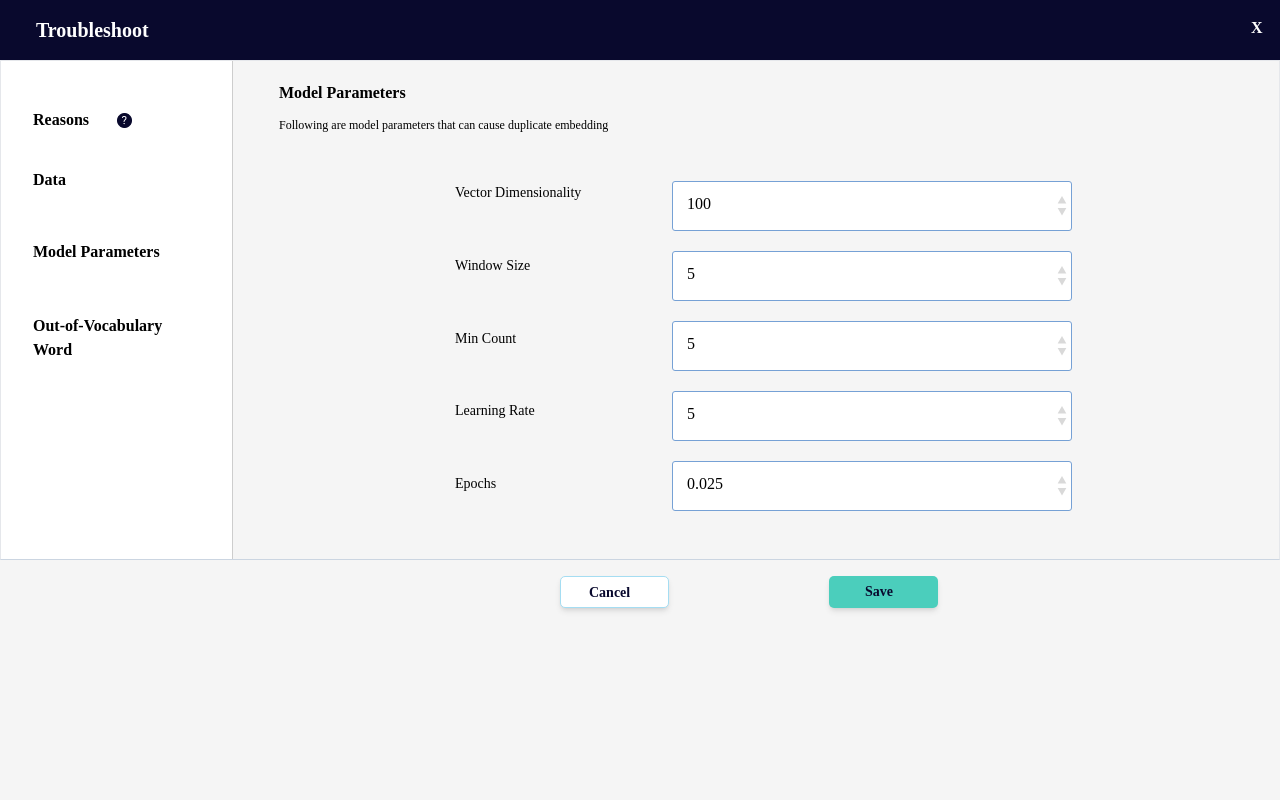
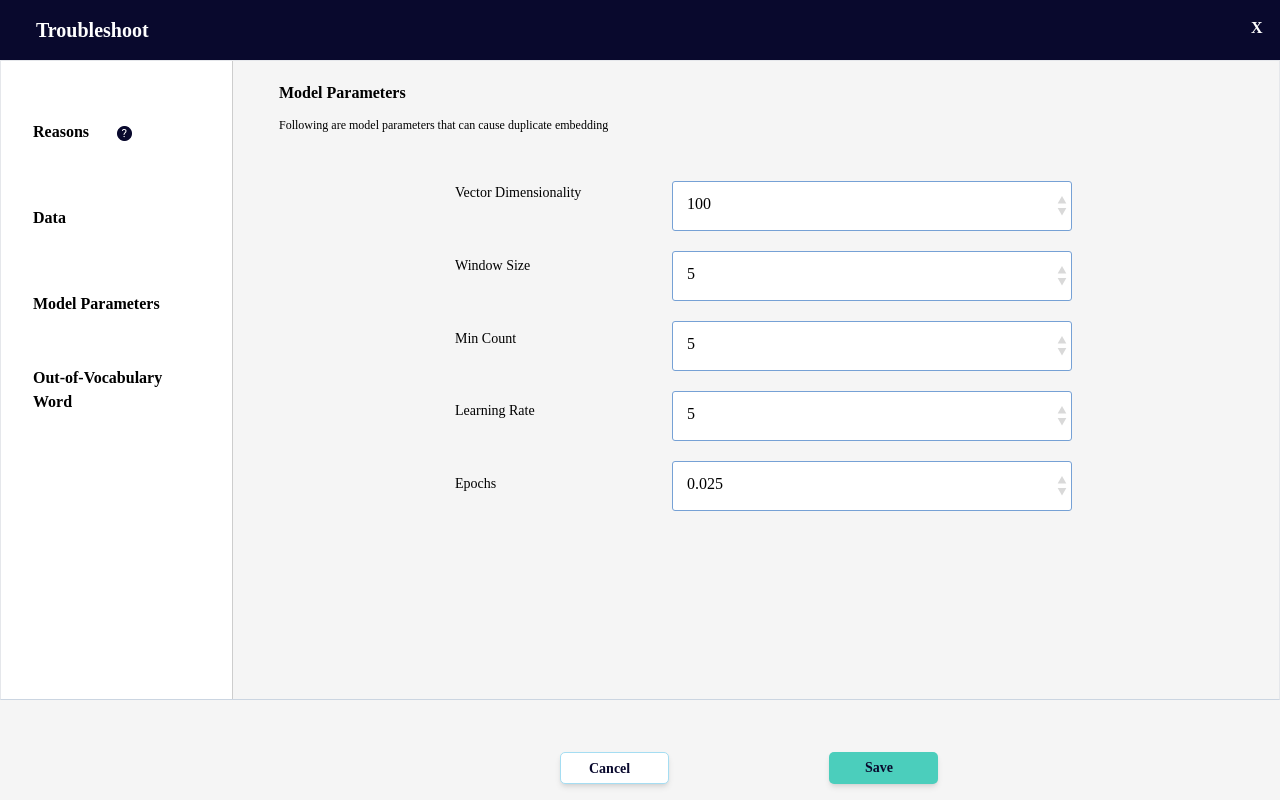
Before and after one commit to Shinmt/miniResponsivePj, a React (Vite) app: page /troubleshoot in a window 1280 px wide. Built offline with nearby package versions, Linux system fonts and the light colour scheme.

Commit message:
231123_refixed

```diff
--- a/src/Components/HomePage.jsx
+++ b/src/Components/HomePage.jsx
@@ -1,6 +1,6 @@
-// eslint-disable-next-line no-unused-vars
 import React, { useState } from 'react'
 import { Link } from 'react-router-dom'
+// eslint-disable-next-line no-unused-vars
 
 const HomePage = () => {
   return (
@@ -13,11 +13,11 @@ const HomePage = () => {
                 </div>
                 <div className='headline-X'>X</div>
             </div>
-
         </div>
 
+        <div className='h-4/5'>
         {/* linked button */}
-        <div className=' flex flex-col lg:mt-2 sm:mt-1 sm:mr-4'>
+        <div className=' flex flex-col lg:pt-2 sm:pt-1 sm:mr-4'>
             <div className=' grid grid-flow-col justify-end gap-4 sm:gap-2'>
                 <Link to='/troubleshoot'>
                     <button className='lg:w-[141px] sm:w-full sm:px-1 btn-text bg-white border border-CTA-color shadow-md'>Toubleshoot</button>
@@ -29,22 +29,22 @@ const HomePage = () => {
         </div>
 
         {/*box */}
-        <div className='flex w-full h-fit lg:mt-4 sm:mt-3 justify-center lg:mb-7 sm:mb-9'>
-        <div className='flex flex-col '>
+        <div className='flex w-full h-fit justify-center pt-8'>
+        <div className='flex flex-col'>
             {/* left items */}
             <div className=' grid grid-flow-row absolute lg:ml-32 sm:ml-10 text-left'>
-                <label className='label-text'>Source Name*</label>
-                <label className='label-text'>Source Type*</label>
-                <label className='label-text'>Engine*</label>
-                <label className='label-text'>Access*</label>
+                <label className='label-text '>Source Name*</label>
+                <label className='label-text '>Source Type*</label>
+                <label className='label-text '>Engine*</label>
+                <label className='label-text '>Access*</label>
                 <label className='label-text lg:pt-6 sm:pt-5'>Location*</label>
                 <label className='label-text lg:pt-3 sm:pt-5'>Authentication*</label>
-                <label className='label-text lg:pt-2'>Database Name*</label>
+                <label className='label-text '>Database Name*</label>
             </div>
 
             {/* right items */}
             <div className=' grid grid-flow-row static text-left lg:pl-80 sm:pl-56'>
-                <text className='input-text lg:w-[380px] sm:w-[280px] mb-9'>Flower Dataset</text>
+                <text className='input-text lg:w-[380px] sm:w-[280px] mb-7'>Flower Dataset</text>
                 <text className='w-[26px] text-sm font-normal mb-9'>SQL</text>
                 <text className='w-[26px] text-sm font-normal mb-7'>MySQL</text>
                 <div className=' grid grid-flow-col h-[65px]'>
@@ -57,21 +57,21 @@ const HomePage = () => {
                 <div className=' lg:w-[380px] sm:w-[280px] grid grid-cols-2 lg:gap-[14px] sm:gap-5 mb-5'>
                 <div className=' flex flex-col'>
                     <h4 className=' font-mono text-sm font-bold text-[#868686]'>host</h4>
-                    <text className=' lg:w-[180px] sm:w-[130px] px-4 font-normal text-sm bg-[#EAF0F6] pt-[7px] pb-1.5 rounded-[3px]'>10.100.100.84</text>
+                    <text className=' lg:w-[182px] sm:w-[130px] px-4 font-normal text-sm bg-[#EAF0F6] pt-[7px] pb-1.5 rounded-[3px]'>10.100.100.84</text>
                 </div>
                 <div className=' flex flex-col'>
                     <h4 className=' font-mono text-sm font-bold text-[#868686]'>Port</h4>
-                    <text className='lg:w-[180px] sm:w-[130px] px-4 font-normal text-sm bg-[#EAF0F6] pt-[7px] pb-1.5 rounded-[3px]'>1107</text>
+                    <text className='lg:w-[182px] sm:w-[130px] px-4 font-normal text-sm bg-[#EAF0F6] pt-[7px] pb-1.5 rounded-[3px]'>1107</text>
                 </div>
                 </div>
                 <div className=' lg:w-[380px] sm:w-[280px] grid grid-cols-2 lg:gap-[14px] sm:gap-5'>
                 <div className=' flex flex-col'>
                     <h4 className=' font-mono text-sm font-bold text-[#868686]'>User Name</h4>
-                    <text className='lg:w-[180px] sm:w-[130px] px-4 font-normal text-sm bg-[#EAF0F6] pt-[7px] pb-1.5 mb-8 rounded-[3px]'>Anna</text>
+                    <text className='lg:w-[182px] sm:w-[130px] px-4 font-normal text-sm bg-[#EAF0F6] pt-[7px] pb-1.5 mb-8 rounded-[3px]'>Anna</text>
                 </div>
                 <div className=' flex flex-col'>
                     <h4 className=' font-mono text-sm font-bold text-[#868686]'>Password</h4>
-                    <text className='lg:w-[180px] sm:w-[130px] px-4 font-normal text-sm bg-[#EAF0F6] pt-[7px] pb-1.5 mb-8 rounded-[3px]'>**********
+                    <text className='lg:w-[182px] sm:w-[130px] px-4 font-normal text-sm bg-[#EAF0F6] pt-[7px] pb-1.5 mb-8 rounded-[3px]'>**********
                     <svg className='float-right lg:mt-1.5 sm:mt-1 lg:mr-1' xmlns="http://www.w3.org/2000/svg" width="12" height="9" viewBox="0 0 12 9" fill="none">
                             <path d="M6 0C3.27273 0 0.943636 1.866 0 4.5C0.943636 7.134 3.27273 9 6 9C8.72727 9 11.0564 7.134 12 4.5C11.0564 1.866 8.72727
                             0 6 0ZM6 7.5C4.49455 7.5 3.27273 6.156 3.27273 4.5C3.27273 2.844 4.49455 1.5 6 1.5C7.50545 1.5 8.72727 2.844 8.72727 4.5C8.72727 6.156 7.50545 7.5 6 7.5ZM6 2.7C5.09455 2.7 4.36364 3.504 4.36364 4.5C4.36364 5.496 5.09455 6.3 6 6.3C6.90545 6.3 7.63636 5.496 7.63636 4.5C7.63636 3.504 6.90545 2.7 6 2.7Z" fill="black"/>
@@ -84,14 +84,16 @@ const HomePage = () => {
 
         </div>
         </div>
+        </div>
         {/* footer button */}
-        <div className='flex flex-col justify-center'>
+        <div className=' absolute inset-x-0 bottom-0 py-4 flex flex-col justify-center'>
             <footer className=' footer grid grid-flow-col lg:gap-40 sm:gap-20'>
                 <button onClick={() => {alert('Are you sure to cancel?');}} className='footer-btn lg:px-[29px] sm:px-4 bg-white border border-Skyblue'>Cancel</button>
                 <button onClick={() => {alert('Continue your process!');}} className='footer-btn lg:px-[23px] sm:px-3 bg-CTA-color'>Continue</button>
             </footer>
         </div>
-        </div>
+
+    </div>
   )
 }
 
--- a/src/Components/Troubleshoot.jsx
+++ b/src/Components/Troubleshoot.jsx
@@ -1,8 +1,10 @@
 /* eslint-disable no-unused-vars */
-import React from 'react'
+import React, { useState } from 'react'
 import { Link } from 'react-router-dom';
 
 const Troubleshoot = () => {
+  const [selectPage, setSelectPage] = useState('modelpara');
+
   return (
     <div className='main'>
       {/* headlinebar */}
@@ -17,24 +19,61 @@ const Troubleshoot = () => {
         </div>
       </div>
 
-      <div className=' h-[500px] flex flex-grow border border-b-slate-300'>
+      <div className=' h-4/5 flex flex-grow border border-b-slate-300'>
 
       {/* sidebar */}
       <div className='lg:w-[232px] sm:w-40 h-auto bg-white border-r border-[#CDCDCD]'>
         <div className=' flex flex-col lg:pt-[47px] sm:pt-7 justify-center lg:gap-y-9 sm:gap-y-5'>
-          <button onClick={() => {alert('REASONS!!!');}} className=' grid grid-cols-2 lg:gap-x-0 sm:gap-x-5 items-center hover:bg-[#09092D] hover:text-white '>
-          <text className=' sidebar-text'>Reasons</text>
-          <button onClick={() => {alert('Do you need some help?');}}><img src='/img/Q.png' className=' w-[15px] h-[15px] text-base' /></button>
+          <button onClick={(e) => {
+            setSelectPage(e.target.id);
+            alert('REASONS!');
+          }}
+          id='reason'
+          className={ setSelectPage === 'reason'
+          ? 'grid grid-cols-2 lg:gap-x-0 sm:gap-x-7 items-center bg-[#09092D] text-white'
+          : 'grid grid-cols-2 lg:gap-x-0 sm:gap-x-7 items-center hover:bg-[#09092D] hover:text-white' }>
+            <text className=' sidebar-text pt-3'>Reasons</text>
+            <img src='/img/Q.png' className=' w-[15px] h-[15px] text-base'/>
           </button>
-        <text onClick={() => {alert('DATA!!!');}} className=' sidebar-text hover:bg-[#09092D] hover:text-white '>Data</text>
-        <text onClick={() => {alert('This is where we are viewing...');}} className=' h-[50px] sidebar-text hover:bg-[#09092D] hover:text-white py-3'>Model Parameters</text>
-        <text onClick={() => {alert('Out-of-Vocabulary Word~');}} className=' sidebar-text hover:bg-[#09092D] hover:text-white '>Out-of-Vocabulary Word</text>
+
+        <text
+        onClick={(e) => {
+          setSelectPage(e.target.id);
+          alert('DATA!');
+        }}
+        id='data'
+        className={ setSelectPage === 'data'
+        ? 'sidebar-text bg-[#09092D] text-white py-3'
+        : 'sidebar-text hover:bg-[#09092D] hover:text-white py-3'}
+        >Data</text>
+
+        <text
+        onClick={(e) => {
+        setSelectPage(e.target.id);
+        alert('This is the page we are viewing....');
+        }}
+        id='modelpara'
+        className={ setSelectPage === 'modelpara'
+        ? 'sidebar-text bg-[#09092D] text-white py-3'
+        : 'sidebar-text hover:bg-[#09092D] hover:text-white py-3'}
+        >Model Parameters</text>
+
+        <text
+        onClick={(e) => {
+        setSelectPage(e.target.id);
+        alert('Hmphhhh!!!');
+        }}
+        id='vocab'
+        className={ setSelectPage === 'vocab'
+        ? 'sidebar-text bg-[#09092D] text-white'
+        : 'sidebar-text hover:bg-[#09092D] hover:text-white'}
+        >Out-of-Vocabulary Word</text>
+
         </div>
       </div>
 
-      <div className=' h-auto lg:pl-[46px] sm:pl-5 lg:mt-5 sm:mt-8'> {/* lg:mt-5 sm:mt-8 */}
-
-      {/* heading and paragraph */}
+      <div className=' lg:pl-[46px] sm:pl-5 lg:mt-5 sm:mt-8'>
+        {/*heading and paragraph */}
         <h1 className='text-black font-bold text-base '>Model Parameters</h1>
         <p className=' pt-3 font-normal text-sm sm:text-xs'>Following are model parameters that can cause duplicate embedding</p>
 
@@ -99,7 +138,7 @@ const Troubleshoot = () => {
 
       </div>
       {/* footer button */}
-      <div className=' flex flex-col justify-center lg:px-60 sm:mx-80 py-4'>
+      <div className=' absolute inset-x-0 bottom-0 flex flex-col justify-center lg:px-60 sm:mx-80 py-4'>
             <footer className=' footer lg:gap-40 sm:gap-8 grid grid-flow-col '>
                 <button onClick={() => {alert('Are you sure to cancel?');}} className='footer-btn lg:px-7 sm:px-4 bg-white border border-Skyblue'>Cancel</button>
                 <button onClick={() => {alert('Successfully save your data!');}} className='footer-btn lg:px-9 sm:px-6 bg-CTA-color'>Save</button>
--- a/src/index.css
+++ b/src/index.css
@@ -28,7 +28,7 @@
     }
 
     .label-text{
-        @apply lg:w-fit sm:w-[120px] sm:mr-[140px] mb-9 text-black;
+        @apply lg:w-fit sm:w-[120px] sm:mr-[140px] lg:text-base sm:text-sm lg:mb-9 sm:mb-[38px] text-black;
     }
 
     .input-text{
@@ -36,7 +36,7 @@
     }
 
     .footer{
-        @apply w-full sm:w-fit mx-auto;
+        @apply w-full h-1/5 sm:w-fit mx-auto;
     }
 
     .footer-btn{
@@ -48,7 +48,7 @@
     }
 
     .sidebar-text{
-        @apply px-8 font-mono lg:text-base sm:text-xs font-bold;
+        @apply h-[50px] px-8 font-mono lg:text-base sm:text-xs font-bold;
     }
 
     .selectbar{
```
Also changed, not shown: src/Components/sr.txt (added).
